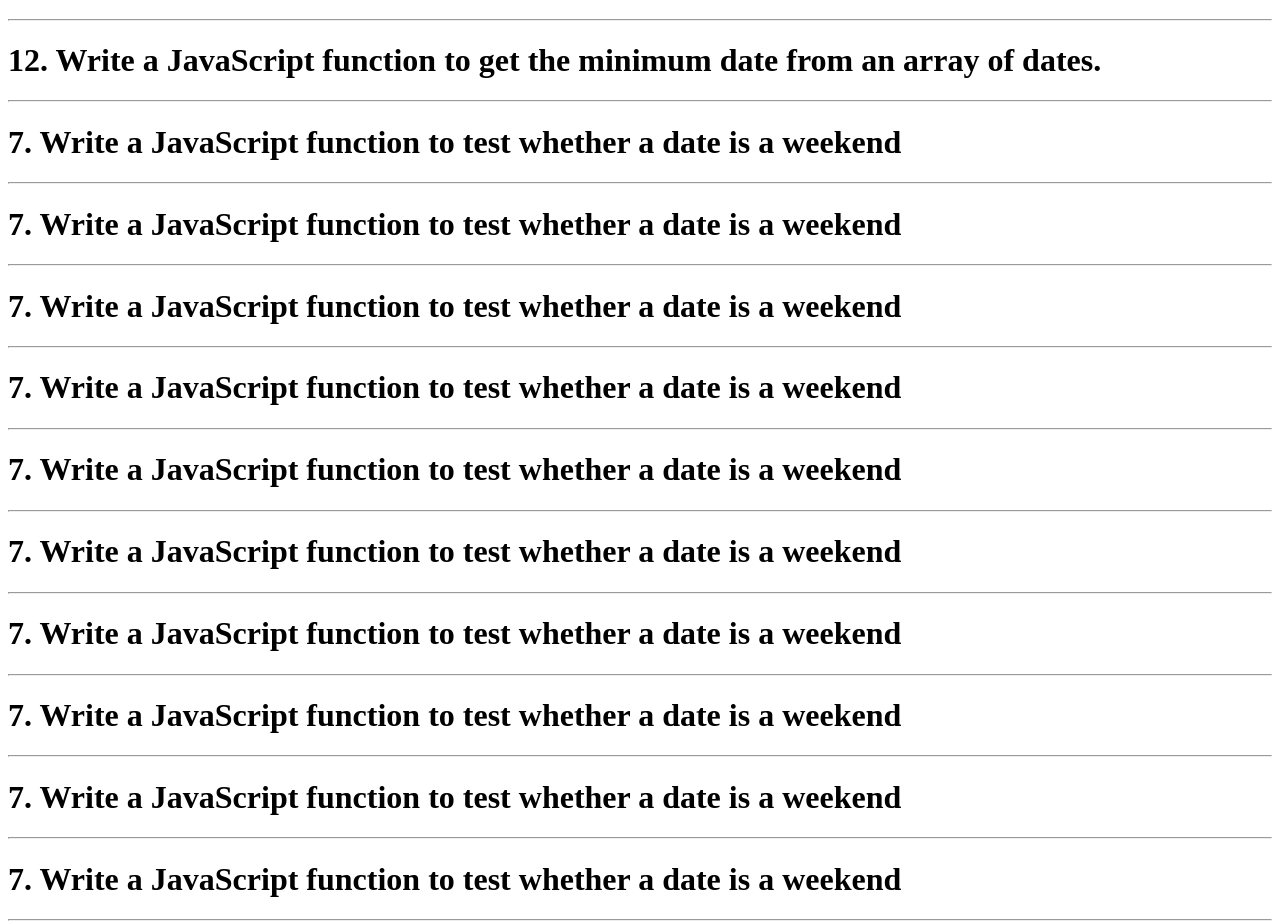
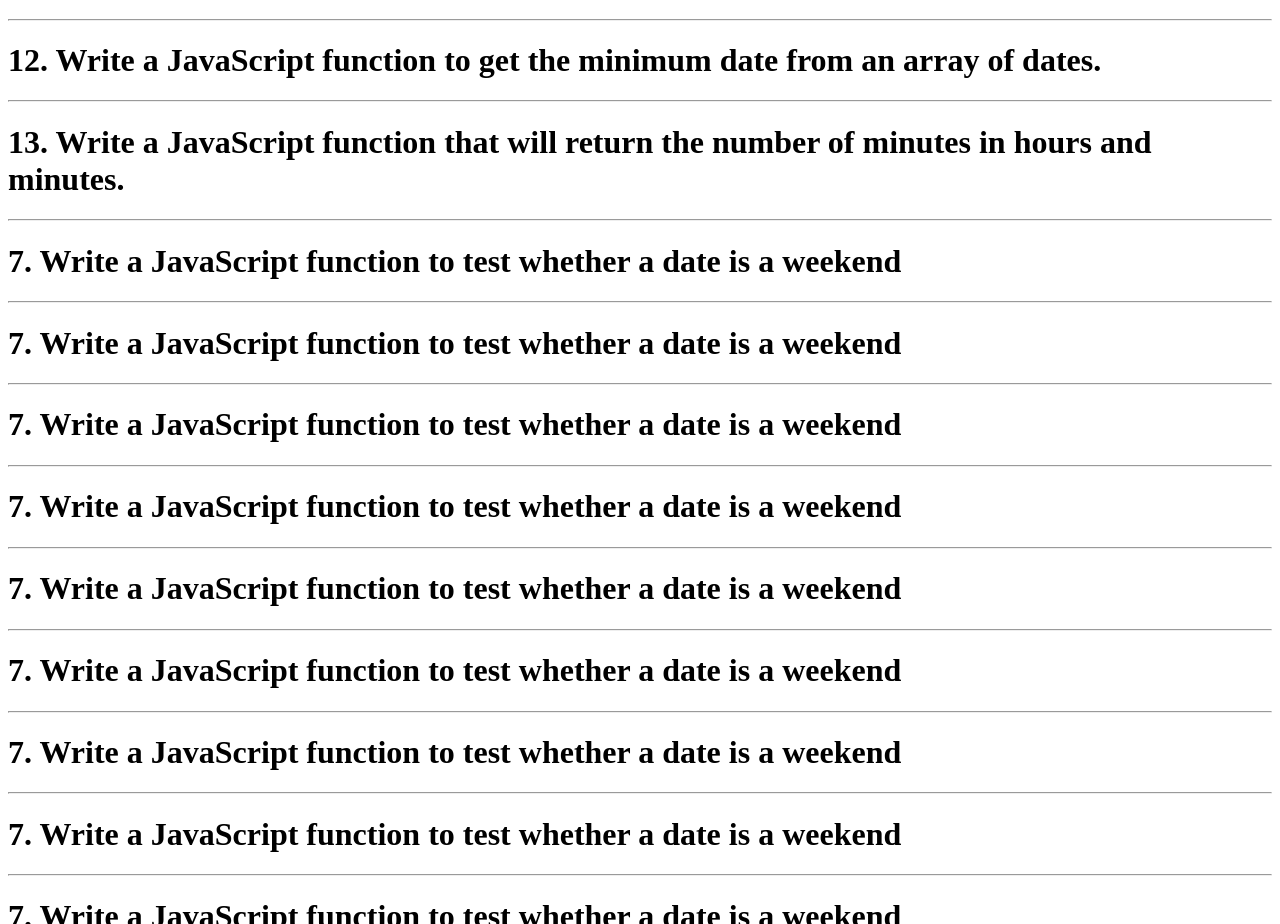
Before and after one commit to abrarali-official/Assignment-No-8, a plain HTML site: page index.html in a window 1280 px wide. Shown: the part 1070-1994 px from the top of the page. Drawn offline with Linux system fonts and the light colour scheme.

Commit message:
Add files via upload

```diff
--- a/index.html
+++ b/index.html
@@ -105,8 +105,7 @@
     <hr>
     <div>
         <h1>
-            7. Write a JavaScript function to test whether a date is a weekend
-        </h1>
+            13. Write a JavaScript function that will return the number of minutes in hours and minutes.
     </div>
     <!--------------------------------- Program no 14 ----------------------------------------------->
     <hr>
```
